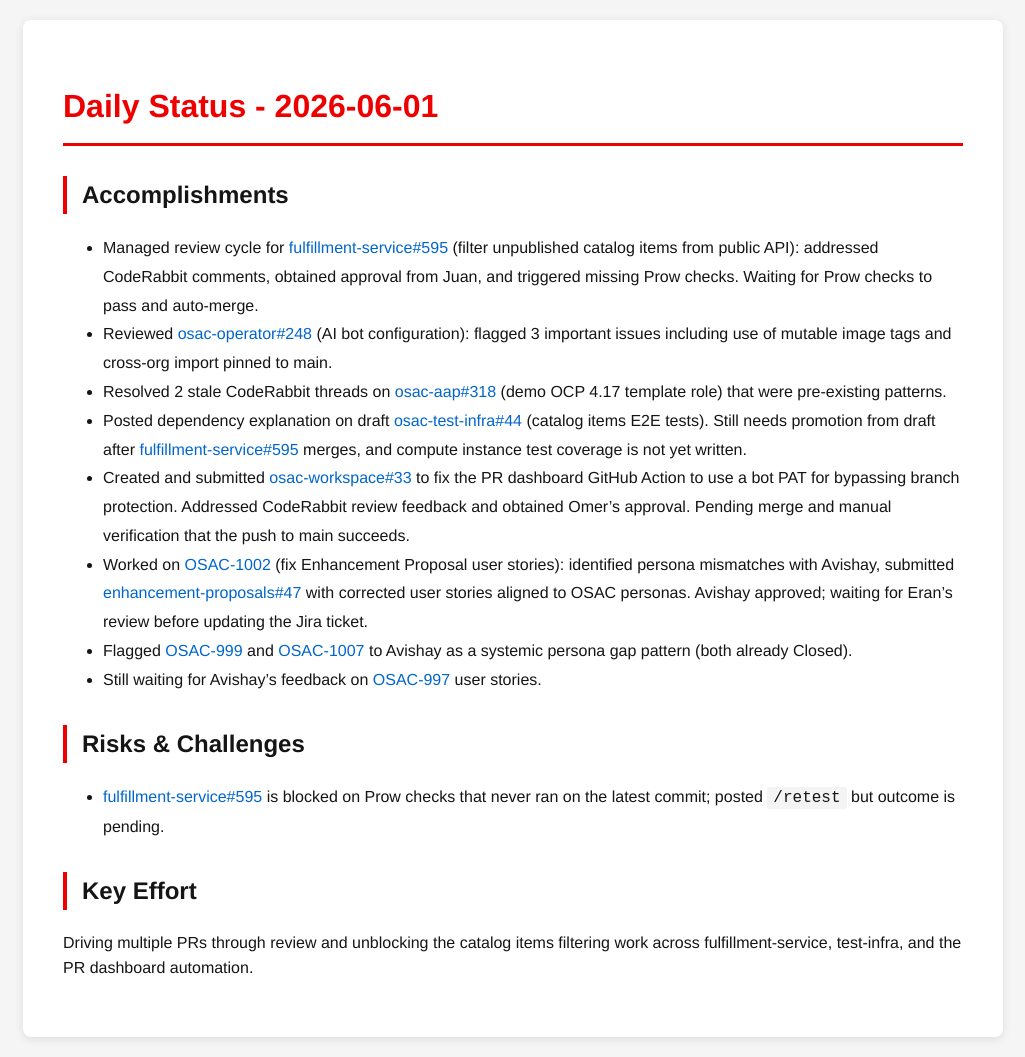
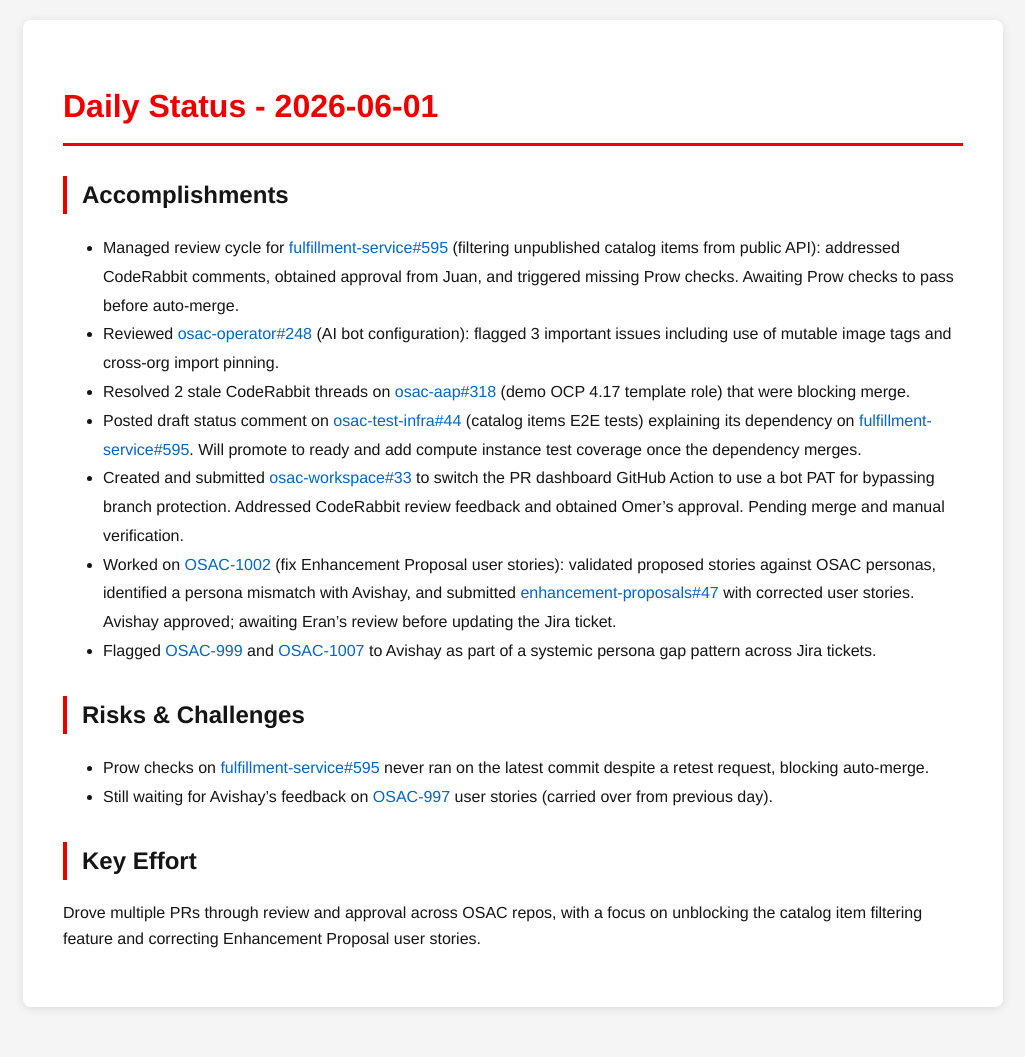
Before and after one commit to tzvatot/daily-status, a Jekyll site: the page built from 2026-06-01.md, in a window 1280 px wide. Shown: the whole page, without its empty margins (127-1152 px from the left). Built offline with Jekyll 4.4.1, drawn with Linux system fonts in a browser that asks for light colours; after the commit the page ends 1027 px from its top, so only the background shows below that.

Commit message:
Daily status update - 2026-06-01

```diff
--- a/2026-06-01.md
+++ b/2026-06-01.md
@@ -7,17 +7,17 @@
 # Daily Status - 2026-06-01
 
 ## Accomplishments
-- Managed review cycle for [fulfillment-service#595](https://github.com/osac-project/fulfillment-service/pull/595) (filter unpublished catalog items from public API): addressed CodeRabbit comments, obtained approval from Juan, and triggered missing Prow checks. Waiting for Prow checks to pass and auto-merge.
-- Reviewed [osac-operator#248](https://github.com/osac-project/osac-operator/pull/248) (AI bot configuration): flagged 3 important issues including use of mutable image tags and cross-org import pinned to main.
-- Resolved 2 stale CodeRabbit threads on [osac-aap#318](https://github.com/osac-project/osac-aap/pull/318) (demo OCP 4.17 template role) that were pre-existing patterns.
-- Posted dependency explanation on draft [osac-test-infra#44](https://github.com/osac-project/osac-test-infra/pull/44) (catalog items E2E tests). Still needs promotion from draft after [fulfillment-service#595](https://github.com/osac-project/fulfillment-service/pull/595) merges, and compute instance test coverage is not yet written.
-- Created and submitted [osac-workspace#33](https://github.com/osac-project/osac-workspace/pull/33) to fix the PR dashboard GitHub Action to use a bot PAT for bypassing branch protection. Addressed CodeRabbit review feedback and obtained Omer's approval. Pending merge and manual verification that the push to main succeeds.
-- Worked on [OSAC-1002](https://redhat.atlassian.net/browse/OSAC-1002) (fix Enhancement Proposal user stories): identified persona mismatches with Avishay, submitted [enhancement-proposals#47](https://github.com/osac-project/enhancement-proposals/pull/47) with corrected user stories aligned to OSAC personas. Avishay approved; waiting for Eran's review before updating the Jira ticket.
-- Flagged [OSAC-999](https://redhat.atlassian.net/browse/OSAC-999) and [OSAC-1007](https://redhat.atlassian.net/browse/OSAC-1007) to Avishay as a systemic persona gap pattern (both already Closed).
-- Still waiting for Avishay's feedback on [OSAC-997](https://redhat.atlassian.net/browse/OSAC-997) user stories.
+- Managed review cycle for [fulfillment-service#595](https://github.com/osac-project/fulfillment-service/pull/595) (filtering unpublished catalog items from public API): addressed CodeRabbit comments, obtained approval from Juan, and triggered missing Prow checks. Awaiting Prow checks to pass before auto-merge.
+- Reviewed [osac-operator#248](https://github.com/osac-project/osac-operator/pull/248) (AI bot configuration): flagged 3 important issues including use of mutable image tags and cross-org import pinning.
+- Resolved 2 stale CodeRabbit threads on [osac-aap#318](https://github.com/osac-project/osac-aap/pull/318) (demo OCP 4.17 template role) that were blocking merge.
+- Posted draft status comment on [osac-test-infra#44](https://github.com/osac-project/osac-test-infra/pull/44) (catalog items E2E tests) explaining its dependency on [fulfillment-service#595](https://github.com/osac-project/fulfillment-service/pull/595). Will promote to ready and add compute instance test coverage once the dependency merges.
+- Created and submitted [osac-workspace#33](https://github.com/osac-project/osac-workspace/pull/33) to switch the PR dashboard GitHub Action to use a bot PAT for bypassing branch protection. Addressed CodeRabbit review feedback and obtained Omer's approval. Pending merge and manual verification.
+- Worked on [OSAC-1002](https://redhat.atlassian.net/browse/OSAC-1002) (fix Enhancement Proposal user stories): validated proposed stories against OSAC personas, identified a persona mismatch with Avishay, and submitted [enhancement-proposals#47](https://github.com/osac-project/enhancement-proposals/pull/47) with corrected user stories. Avishay approved; awaiting Eran's review before updating the Jira ticket.
+- Flagged [OSAC-999](https://redhat.atlassian.net/browse/OSAC-999) and [OSAC-1007](https://redhat.atlassian.net/browse/OSAC-1007) to Avishay as part of a systemic persona gap pattern across Jira tickets.
 
 ## Risks & Challenges
-- [fulfillment-service#595](https://github.com/osac-project/fulfillment-service/pull/595) is blocked on Prow checks that never ran on the latest commit; posted `/retest` but outcome is pending.
+- Prow checks on [fulfillment-service#595](https://github.com/osac-project/fulfillment-service/pull/595) never ran on the latest commit despite a retest request, blocking auto-merge.
+- Still waiting for Avishay's feedback on [OSAC-997](https://redhat.atlassian.net/browse/OSAC-997) user stories (carried over from previous day).
 
 ## Key Effort
-Driving multiple PRs through review and unblocking the catalog items filtering work across fulfillment-service, test-infra, and the PR dashboard automation.
+Drove multiple PRs through review and approval across OSAC repos, with a focus on unblocking the catalog item filtering feature and correcting Enhancement Proposal user stories.
```
